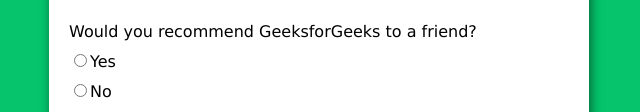
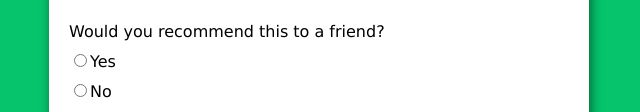
Before and after one commit to Amrit-Raj-17/Random-Survey, a plain HTML site: page index.html in a window 1280 px wide. Shown: the part 659-771 px from the top of the page, without its empty margins (321-961 px from the left). Drawn offline with Linux system fonts and the light colour scheme.

Commit message:
Update index.html

```diff
--- a/index.html
+++ b/index.html
@@ -74,7 +74,7 @@
 
             <div class="form-control">
                 <label>
-                    Would you recommend GeeksforGeeks
+                    Would you recommend this
                     to a friend?
                 </label>
 
```
